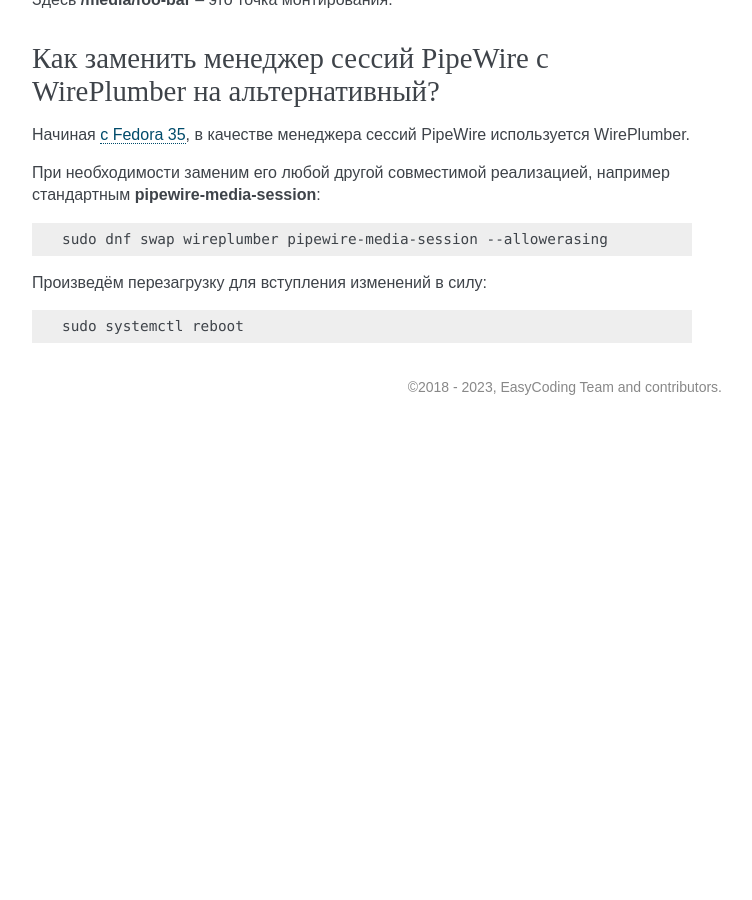
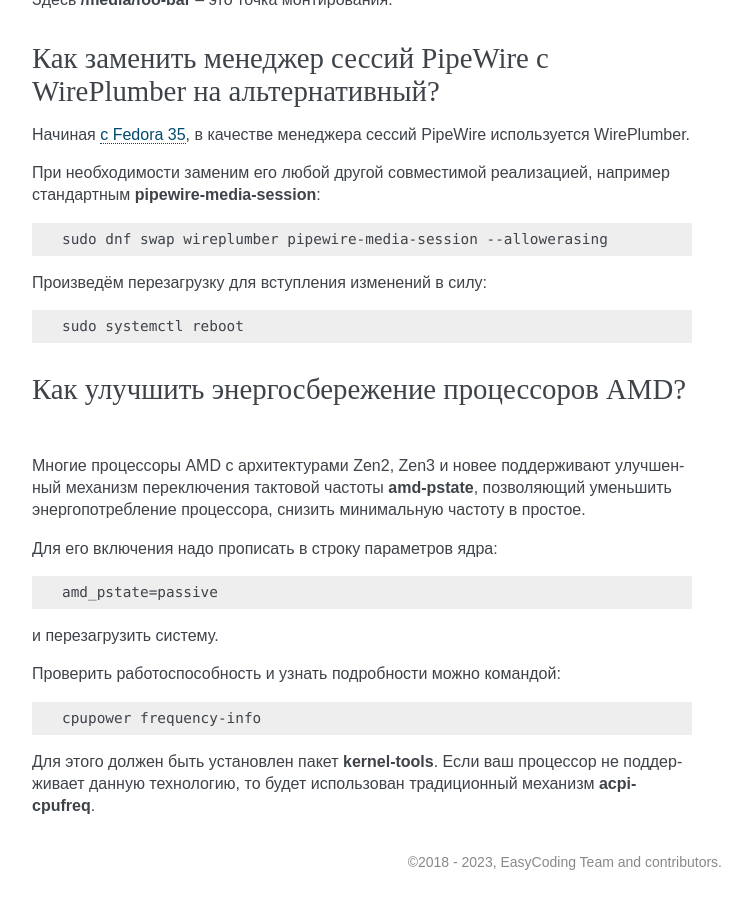
Before and after one commit to RussianFedora/FAQ, a Sphinx documentation site: the page built from source/hardware.rst, in a window 1280 px wide and 900 px high, scrolled down 31482 px. Shown: the whole window, without its empty margins (388-1140 px from the left). Built offline with Sphinx 7.4.7, drawn with Linux system fonts in a browser that asks for light colours; comment, search, counter and statistics services are not loaded; before the commit the page ends 31907 px from its top, so only the background shows below that; some of the changed text lies outside the part shown.

Commit message:
Как задействовать новый механизм управления частотой процессоров AMD.

```diff
--- a/source/hardware.rst
+++ b/source/hardware.rst
@@ -1766,3 +1766,28 @@
 .. code-block:: text
 
     sudo systemctl reboot
+
+.. index:: amd, acpi, pstate, powersave
+.. _amd_pstate:
+
+Как улучшить энергосбережение процессоров AMD?
+==================================================
+
+Многие процессоры AMD с архитектурами Zen2, Zen3 и новее поддерживают улучшенный механизм переключения тактовой частоты **amd-pstate**, позволяющий уменьшить энергопотребление процессора, снизить минимальную частоту в простое.
+
+Для его включения надо прописать в строку параметров ядра:
+
+.. code-block:: text
+
+    amd_pstate=passive
+
+и перезагрузить систему.
+
+Проверить работоспособность и узнать подробности можно командой:
+
+.. code-block:: text
+
+    cpupower frequency-info
+
+Для этого должен быть установлен пакет **kernel-tools**.
+Если ваш процессор не поддерживает данную технологию, то будет использован традиционный механизм **acpi-cpufreq**.
```
